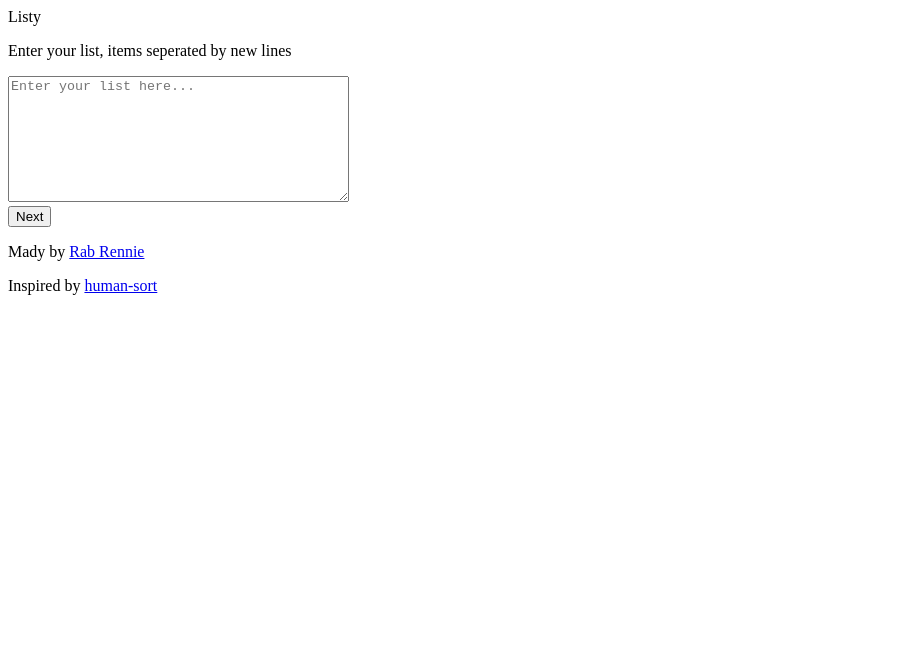
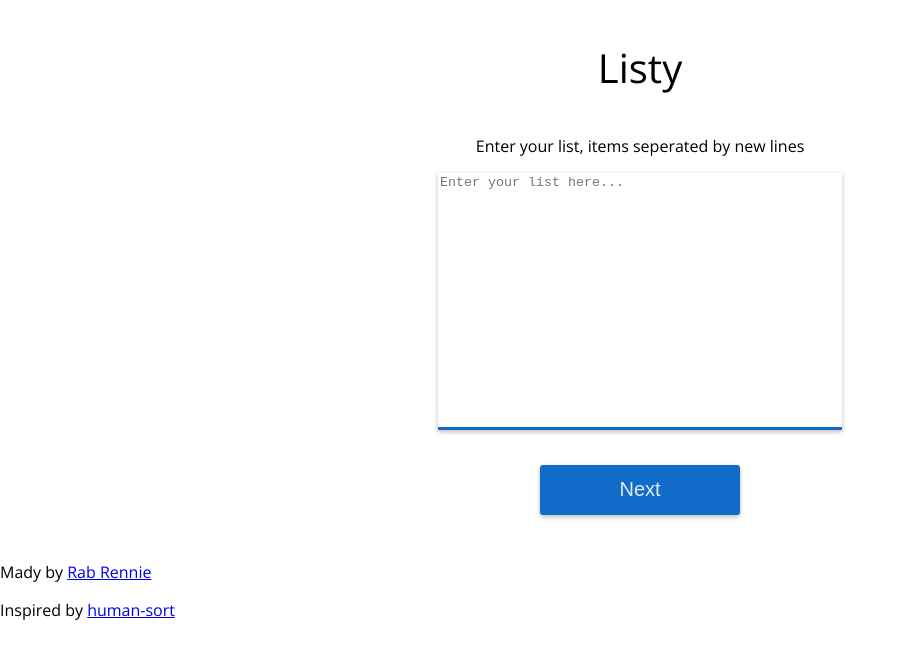
Before and after one commit to Rabrennie/listy, a website: page app/index.html in a window 1280 px wide. Shown: the whole page, without its empty margins (0-906 px from the left). Drawn offline with nearby package versions, Linux system fonts and the light colour scheme; some packages are replaced by stand-ins of ours; the site is published under a folder, as on GitHub Pages, so addresses that start at the root find nothing; files whose address does not match are found by name.

Commit message:
fixed style linking

```diff
--- a/app/index.html
+++ b/app/index.html
@@ -8,7 +8,7 @@
     <script src="js/bundle.js"></script>
 
     <link href='https://fonts.googleapis.com/css?family=Open+Sans:400,700,300' rel='stylesheet' type='text/css'>
-    <link rel="stylesheet" href="/css/style.css" media="screen" title="no title" charset="utf-8">
+    <link rel="stylesheet" href="./css/style.css" media="screen" title="no title" charset="utf-8">
   </head>
   <body>
     <div id="title">Listy</div>
```
Also changed, not shown: dist/index.html.
